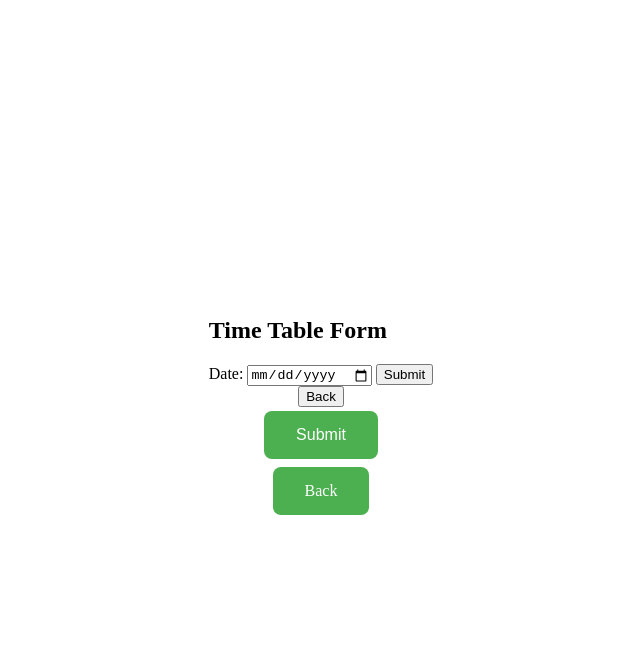
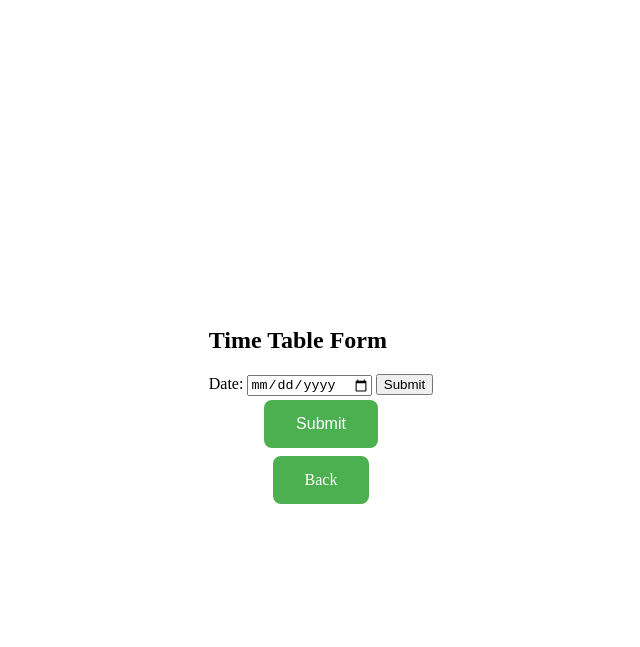
Before and after one commit to Sillicium/MedElement, a Django app: page /time_table_form/ in a window 1280 px wide. Shown: the top 647 px of the page, without its empty margins (319-959 px from the left). Run offline with Django 5.2, Linux system fonts and the light colour scheme.

Commit message:
remove useless btns

```diff
--- a/main/templates/page_forms/select_specialties.html
+++ b/main/templates/page_forms/select_specialties.html
@@ -15,9 +15,4 @@
     <input type="text" id="company_code" name="company_code" required>
     <button type="submit">Submit</button>
   </form>
-
-    <form action="{% url 'first_page' %}">
-    <button type="submit">Back</button>
-  </form>
-
 {% endblock %}
--- a/main/templates/page_forms/time_table_form.html
+++ b/main/templates/page_forms/time_table_form.html
@@ -15,7 +15,4 @@
     <input type="date" id="date" name="date" required>
     <button type="submit">Submit</button>
   </form>
-  <form action="{% url 'first_page' %}">
-    <button type="submit">Back</button>
-  </form>
 {% endblock %}
```
